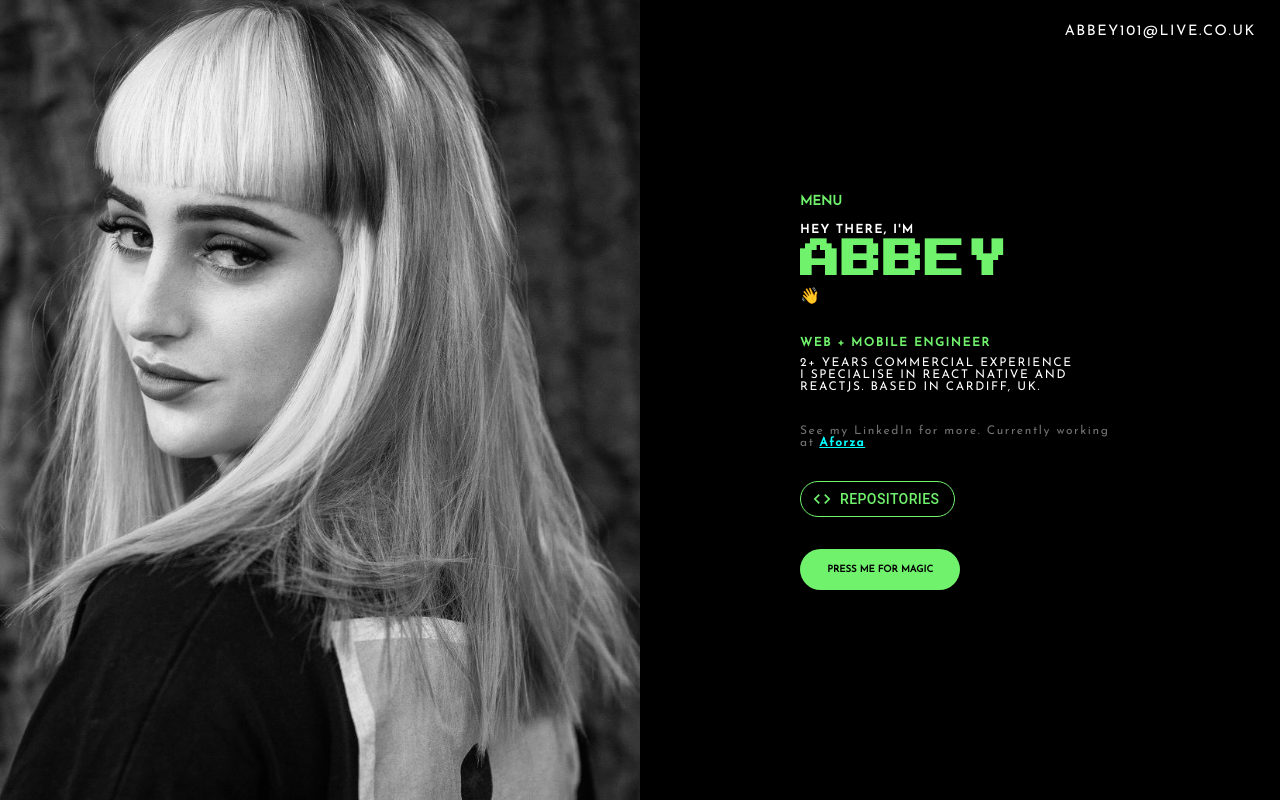
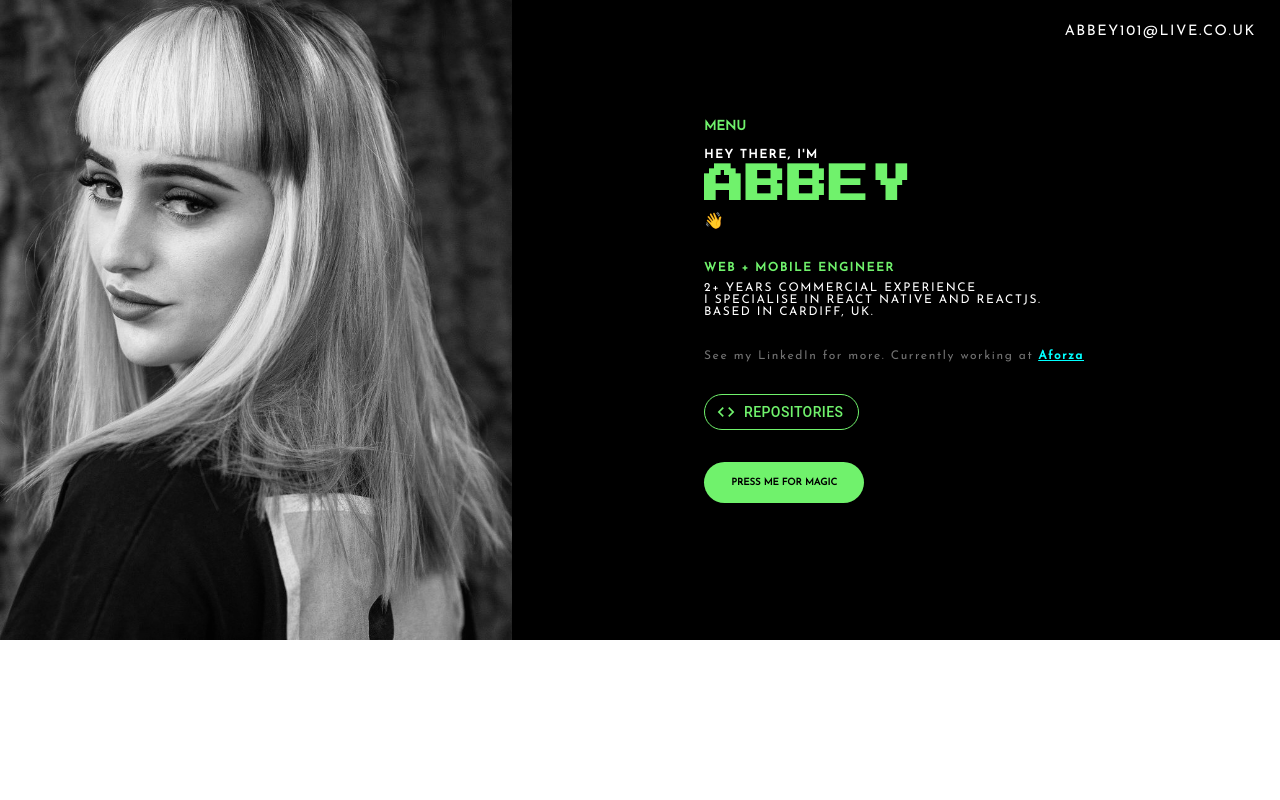
Before and after one commit to Abbeyy/portfolio, a React (Create React App) app: page / in a window 1280 px wide. Built offline with nearby package versions, Linux system fonts and the light colour scheme.

Commit message:
Updated responsive styling

```diff
--- a/src/app-styles.module.css
+++ b/src/app-styles.module.css
@@ -10,6 +10,8 @@
     flex: 1;
     justify-content: center;
     min-width: 0;
+    height: auto;
+    max-width: 40%;
 }
 
 .App {
@@ -33,6 +35,7 @@
         flex: 0.5;
         justify-content: center;
         min-width: 0;
+        max-width: none;
     }
 
     .App {
@@ -40,4 +43,14 @@
         flex-direction: column;
         justify-content: center;
       }
+
+    @media only screen and (min-width: 1200px) {
+        .image-container {
+            display: flex;
+            flex: 1;
+            justify-content: center;
+            min-width: 0;
+            max-width: none;
+        }
+    }
 }
--- a/src/components/content/content-styles.module.css
+++ b/src/components/content/content-styles.module.css
@@ -8,6 +8,14 @@
 .main {
     text-align:left;
     width: 50%;
-    margin-top: 1rem;
     justify-content: center;
 }
+
+@media only screen and (min-width: 1200px) {
+    .main {
+        width: 50%;
+       position: relative;
+       text-align: left;
+       justify-content: center;
+    }
+}
--- a/src/components/drawer/drawer-styles.module.css
+++ b/src/components/drawer/drawer-styles.module.css
@@ -5,6 +5,7 @@
     background-color: black;
     margin-bottom: 1rem;
     padding: 0rem;
+    margin-top: 1rem;
 }
 
 .menu-item-text { font-weight: 600; }
```
